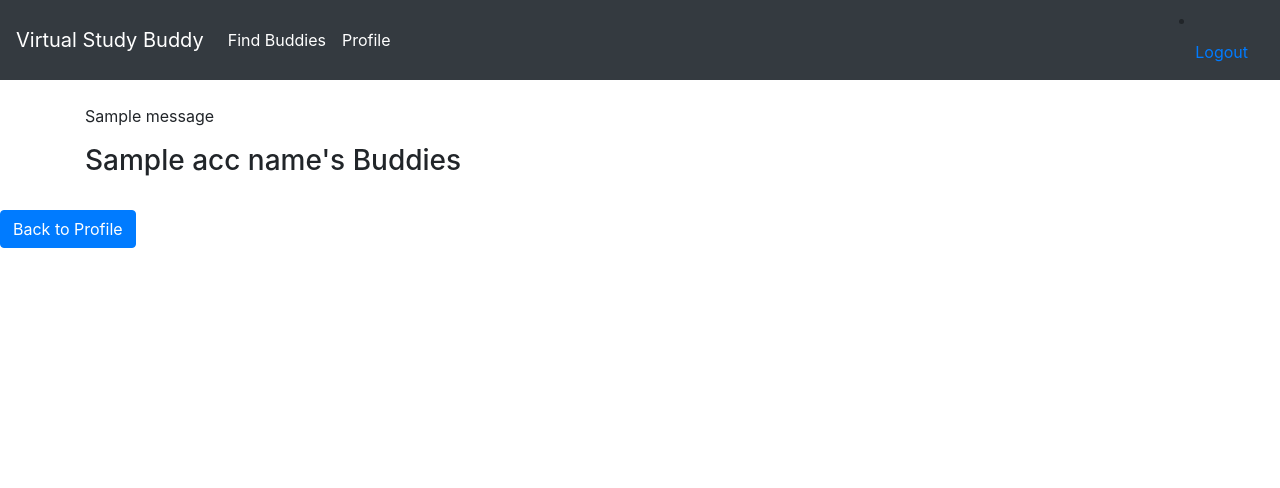
After one commit to jrichbart/CS3240-Project, a Django app: template userAccount/templates/userAccount/buddies.html in a window 1280 px wide. The commit adds this page. Shown: the top 488 px of the page. Run offline with Django 3.2, Linux system fonts and the light colour scheme; a user stored in the database is signed in; tables that the repository leaves empty hold one stand-in row (values such as "Sample post"); the template is opened without the code that fills it: most values are stand-ins (such as "Sample title", 1, 10 or a date in 2020); one stand-in notice (Sample message) is shown; some libraries are stand-ins or nearby versions.

Commit message:
added button to go to buddies view

```diff
--- a/userAccount/templates/userAccount/accountForm.html
+++ b/userAccount/templates/userAccount/accountForm.html
@@ -51,7 +51,7 @@
       <br>
       <div style="display: flex; justify-content: space-between; align-items: center;">
         <a class="btn btn-primary" href="{% url 'userAccount:course_form' %}">Add a class</a>
-        <a class="btn btn-primary" href="{% url 'userAccount:course_form' %}">View Matches</a>
+        <a class="btn btn-primary" href="{% url 'userAccount:view_buddies' %}">View Matches</a>
         <a class="btn btn-success" href="{% url 'userAccount:has_availability' %}">Set My Availability</a>
       </div>
       </div>
--- /dev/null
+++ b/userAccount/templates/userAccount/buddies.html
@@ -0,0 +1,29 @@
+{% extends "login/base.html" %}
+{% load static %}
+
+{% block content %}
+<head>
+  <link rel="stylesheet" type="text/css" href="{% static 'userAccount/footerFix.css' %}">
+  <title>Your Buddies</title>
+</head>
+<body>
+      <br>
+      <div class="container">
+        {% if messages %}
+        <div class="messages">
+          {% for message in messages %}
+            <p>{{ message }}</p>
+          {% endfor %}
+        </div>
+        {% endif %}
+        <h3>{{ acc_name }}'s Buddies</h3>
+
+      </div>
+      <br>
+
+      <div style="display: flex; justify-content: space-between; align-items: center;">
+        <a class="btn btn-primary" href="{% url 'userAccount:view_account' %}">Back to Profile</a>
+      </div>
+      </div>
+    </body>
+{% endblock %}
```
Also changed, not shown: userAccount/views.py (+11 -1 lines).
